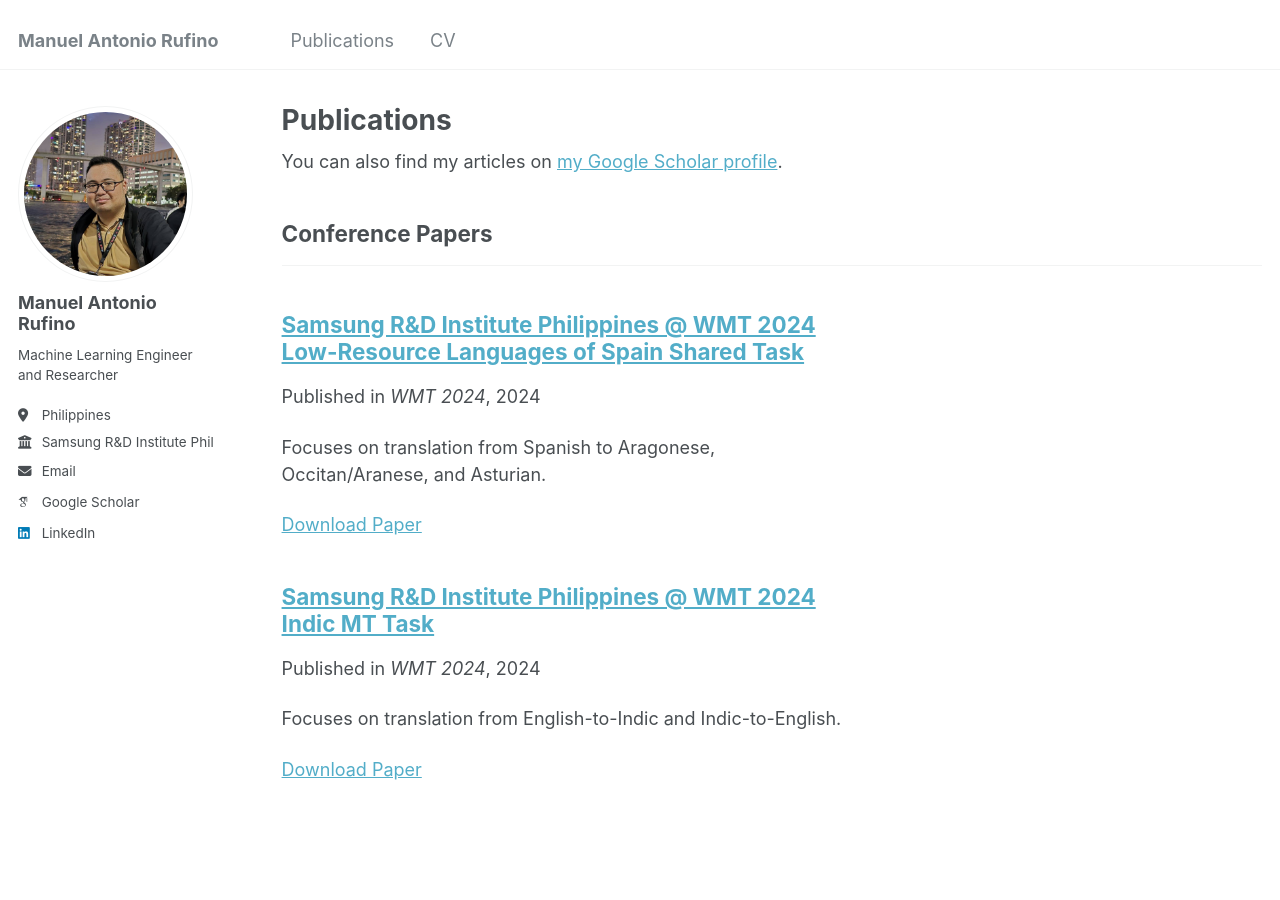
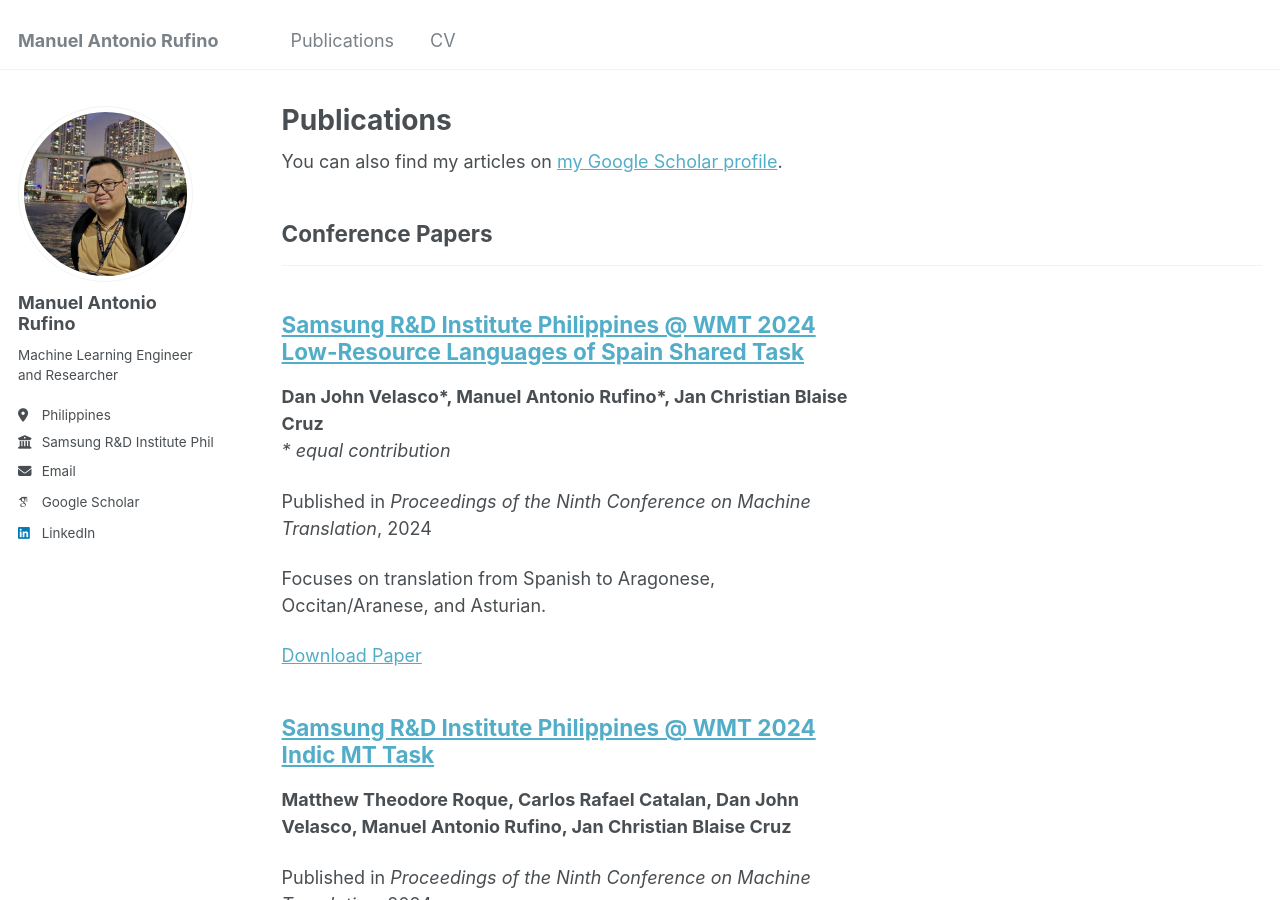
Before and after one commit to antonrufino/antonrufino.github.io, a Jekyll site: the page built from _pages/publications.html, in a window 1280 px wide and 900 px high. Built offline with Jekyll 4.4.1, drawn with Linux system fonts in a browser that asks for light colours; some web fonts are replaced.

Commit message:
Update publications page

```diff
--- a/_includes/archive-single.html
+++ b/_includes/archive-single.html
@@ -34,6 +34,18 @@
       {% endif %}
     </h2>
 
+    {% if post.authors %}
+      <p>
+        <b>{{ post.authors }}</b>
+        {% if post.contribution-note %}
+          <br />
+          <i style="display: inline;">
+            {{ post.contribution-note }}
+          </i>
+        {% endif %}
+      </p>
+    {% endif %}
+
     {% if post.read_time %}
       <p class="page__meta"><i class="fa fa-clock-o" aria-hidden="true"></i> {% include read-time.html %}</p>
     {% endif %}
--- a/_publications/wmt24-indic.md
+++ b/_publications/wmt24-indic.md
@@ -1,11 +1,12 @@
 ---
 title: "Samsung R&D Institute Philippines @ WMT 2024 Indic MT Task"
+authors: "Matthew Theodore Roque, Carlos Rafael Catalan, Dan John Velasco, Manuel Antonio Rufino, Jan Christian Blaise Cruz"
 collection: publications
 category: conferences
 permalink: /publication/wmt24-indic
 excerpt: 'Focuses on translation from English-to-Indic and Indic-to-English.'
 date: 2024-11-16
-venue: 'WMT 2024'
+venue: 'Proceedings of the Ninth Conference on Machine Translation'
 paperurl: 'https://aclanthology.org/2024.wmt-1.62/'
 citation: # 'Your Name, You. (2009). &quot;Paper Title Number 1.&quot; <i>Journal 1</i>. 1(1).'
 ---
--- a/_publications/wmt24-spanish.md
+++ b/_publications/wmt24-spanish.md
@@ -1,11 +1,13 @@
 ---
 title: "Samsung R&D Institute Philippines @ WMT 2024 Low-Resource Languages of Spain Shared Task"
+authors: "Dan John Velasco*, Manuel Antonio Rufino*, Jan Christian Blaise Cruz"
+contribution-note: "* equal contribution"
 collection: publications
 category: conferences
 permalink: /publication/wmt24-spanish
 excerpt: 'Focuses on translation from Spanish to Aragonese, Occitan/Aranese, and Asturian.'
 date: 2024-11-16
-venue: 'WMT 2024'
+venue: 'Proceedings of the Ninth Conference on Machine Translation'
 paperurl: 'https://aclanthology.org/2024.wmt-1.86/'
 citation: # 'Your Name, You. (2009). &quot;Paper Title Number 1.&quot; <i>Journal 1</i>. 1(1).'
 ---
```
